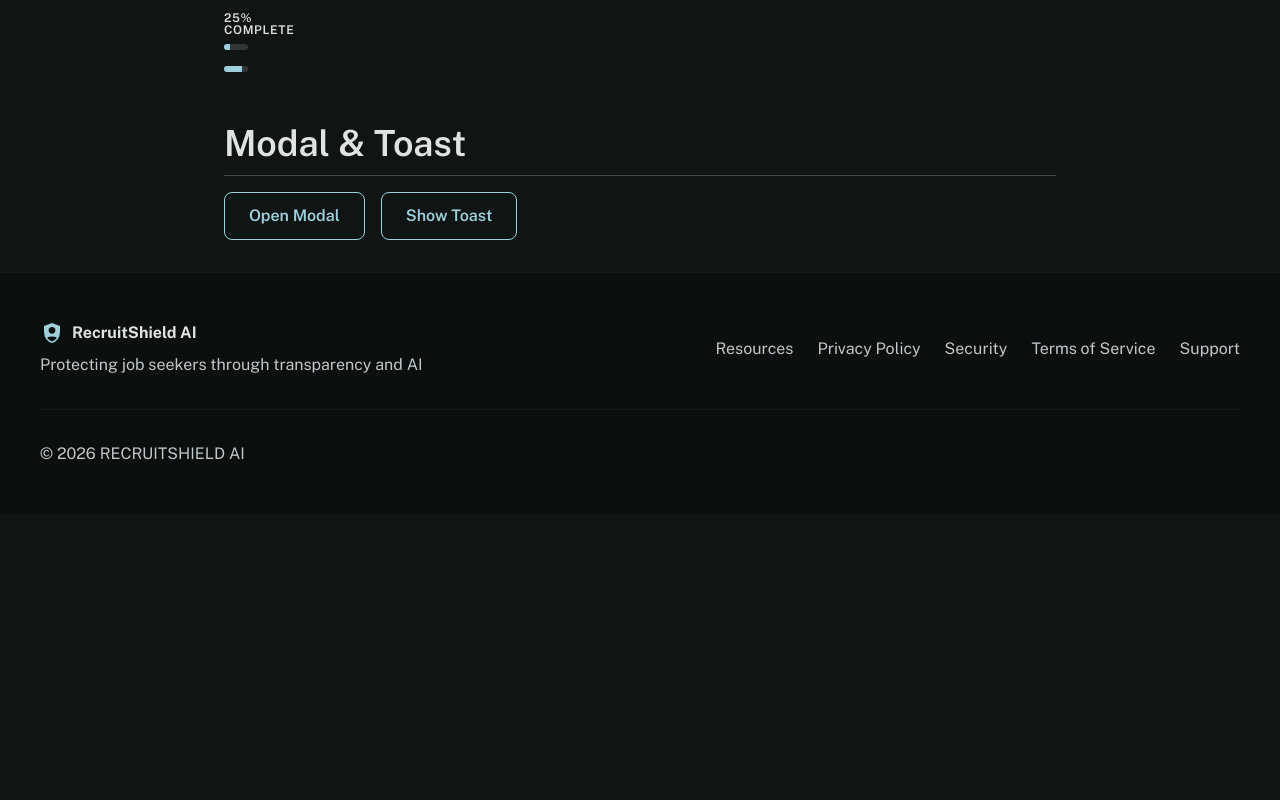
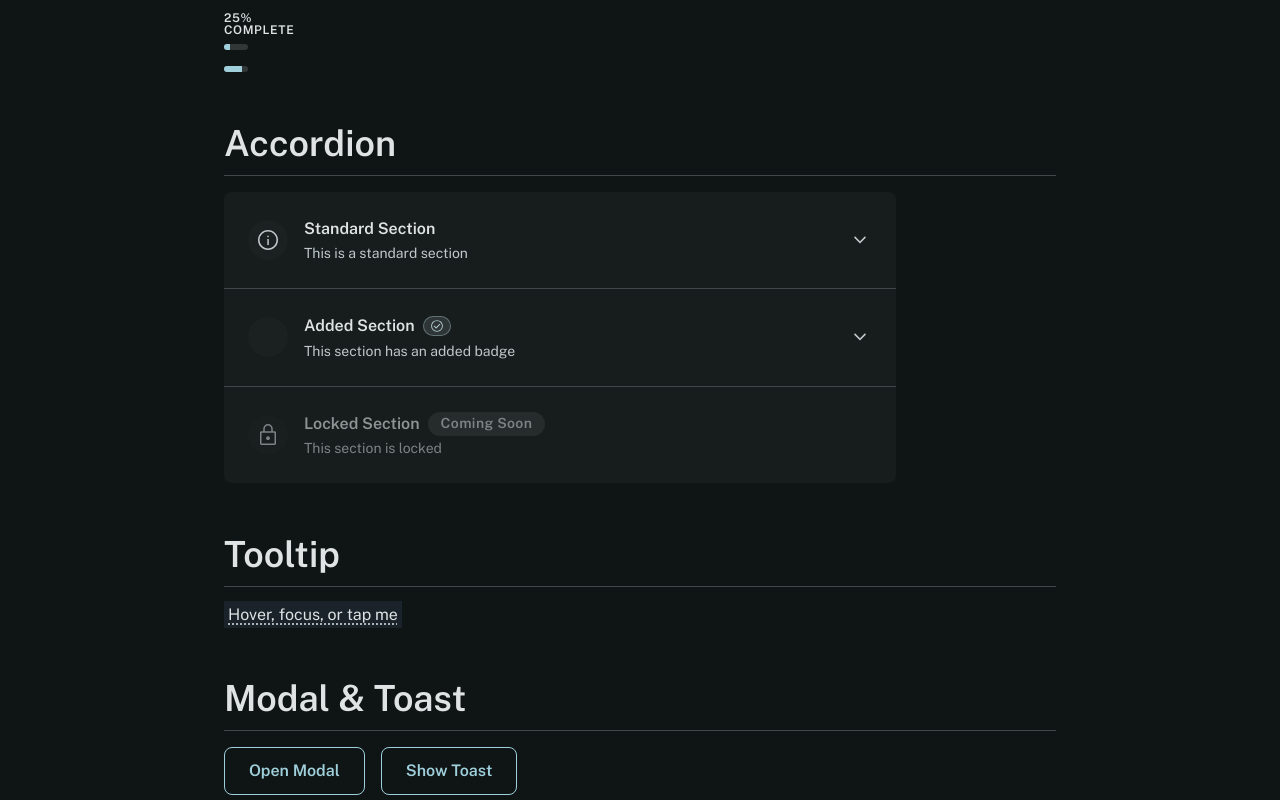
Before and after one commit to nihxl/RecruitShieldAI, a Next.js app in the folder apps/web/: page /sandbox in a window 1280 px wide. Shown: the part 1620-2420 px from the top of the page. Before the commit the page ends 2134 px from the top, so only its background shows below. Built offline with nearby package versions, Linux system fonts and the light colour scheme.

Commit message:
feat: complete Task 2.3 Accessible primitives (Radix wrappers)

```diff
--- a/apps/web/src/app/sandbox/page.tsx
+++ b/apps/web/src/app/sandbox/page.tsx
@@ -8,6 +8,8 @@ import { Chip } from '@/components/Chip';
 import { ProgressBar } from '@/components/ProgressBar';
 import { Modal } from '@/components/Modal';
 import { ToastProvider, useToast } from '@/components/Toast';
+import { Accordion, AccordionItem } from '@/components/Accordion';
+import { Tooltip } from '@/components/Tooltip';
 
 const SandboxContent = () => {
   const { showToast } = useToast();
@@ -72,6 +74,32 @@ const SandboxContent = () => {
       </section>
 
       <section className="flex flex-col gap-4">
+        <h2 className="text-h2-desktop font-semibold border-b border-outline-variant pb-2">Accordion</h2>
+        <div className="max-w-2xl flex flex-col bg-surface-container-low rounded-lg">
+          <Accordion type="single" collapsible>
+            <AccordionItem value="item-1" title="Standard Section" subtitle="This is a standard section" icon="info">
+              Content for standard section.
+            </AccordionItem>
+            <AccordionItem value="item-2" title="Added Section" subtitle="This section has an added badge" icon="person" variant="added">
+              Content for added section.
+            </AccordionItem>
+            <AccordionItem value="item-3" title="Locked Section" subtitle="This section is locked" icon="lock" variant="locked">
+              This shouldn&apos;t be visible.
+            </AccordionItem>
+          </Accordion>
+        </div>
+      </section>
+
+      <section className="flex flex-col gap-4">
+        <h2 className="text-h2-desktop font-semibold border-b border-outline-variant pb-2">Tooltip</h2>
+        <div className="flex gap-4">
+          <Tooltip content="This is a helpful tooltip message that explains something.">
+            <span className="underline decoration-dotted underline-offset-4 bg-tertiary-container/15 text-on-surface hover:bg-tertiary-container/30 transition-colors p-1">Hover, focus, or tap me</span>
+          </Tooltip>
+        </div>
+      </section>
+
+      <section className="flex flex-col gap-4">
         <h2 className="text-h2-desktop font-semibold border-b border-outline-variant pb-2">Modal & Toast</h2>
         <div className="flex gap-4">
           <Button variant="secondary" onClick={() => setModalOpen(true)}>Open Modal</Button>
--- /dev/null
+++ b/apps/web/src/components/Accordion.tsx
@@ -0,0 +1,80 @@
+'use client';
+import React from 'react';
+import * as AccordionPrimitive from '@radix-ui/react-accordion';
+import { Icon, IconName } from './Icon';
+import { Chip } from './Chip';
+
+export interface AccordionItemProps extends Omit<React.ComponentPropsWithoutRef<typeof AccordionPrimitive.Item>, 'value'> {
+  value: string;
+  title: string;
+  subtitle?: string;
+  icon?: IconName;
+  variant?: 'default' | 'locked' | 'added';
+  children?: React.ReactNode;
+}
+
+export const Accordion = AccordionPrimitive.Root;
+
+export const AccordionItem = React.forwardRef<HTMLDivElement, AccordionItemProps>(
+  ({ value, title, subtitle, icon, variant = 'default', children, className = '', ...props }, ref) => {
+    const isLocked = variant === 'locked';
+    const isAdded = variant === 'added';
+
+    return (
+      <AccordionPrimitive.Item
+        ref={ref}
+        value={value}
+        className={`border-b border-outline-variant last:border-none ${className}`}
+        {...props}
+      >
+        <AccordionPrimitive.Header className="flex">
+          <AccordionPrimitive.Trigger
+            className={`group flex flex-1 items-center gap-4 p-6 text-left transition-all [&[data-state=open]_.chevron]:rotate-180 [&[data-state=open]_.icon-well]:text-primary ${
+              isLocked ? 'opacity-60 pointer-events-none' : 'hover:bg-surface-container-low focus-visible:outline-none focus-visible:ring-2 focus-visible:ring-primary focus-visible:bg-surface-container-low'
+            }`}
+            disabled={isLocked}
+            aria-disabled={isLocked}
+          >
+            {icon && (
+              <div className="icon-well flex h-10 w-10 shrink-0 items-center justify-center rounded-full bg-surface-container text-on-surface-variant transition-colors">
+                <Icon name={isLocked ? 'lock' : icon} />
+              </div>
+            )}
+
+            <div className="flex flex-1 flex-col justify-center">
+              <div className="flex items-center gap-2">
+                <span className="text-body-md font-semibold text-on-surface">{title}</span>
+                {isAdded && (
+                  <div className="flex h-5 shrink-0 items-center justify-center rounded-full bg-secondary/15 px-1.5 text-secondary border border-secondary/40">
+                    <Icon name="check_circle" size={14} />
+                  </div>
+                )}
+                {isLocked && (
+                  <Chip variant="neutral" label="Coming Soon" className="h-6" />
+                )}
+              </div>
+              {subtitle && (
+                <span className="text-body-sm text-on-surface-variant mt-0.5">{subtitle}</span>
+              )}
+            </div>
+
+            {!isLocked && (
+              <div className="chevron text-on-surface-variant shrink-0 transition-transform duration-200">
+                <Icon name="expand_more" />
+              </div>
+            )}
+          </AccordionPrimitive.Trigger>
+        </AccordionPrimitive.Header>
+
+        {!isLocked && (
+          <AccordionPrimitive.Content className="overflow-hidden text-body-md text-on-surface data-[state=closed]:animate-accordion-up data-[state=open]:animate-accordion-down">
+            <div className="px-[88px] pb-6 pt-0">
+              {children}
+            </div>
+          </AccordionPrimitive.Content>
+        )}
+      </AccordionPrimitive.Item>
+    );
+  }
+);
+AccordionItem.displayName = 'AccordionItem';
--- a/apps/web/src/components/Modal.tsx
+++ b/apps/web/src/components/Modal.tsx
@@ -10,6 +10,7 @@ export interface ModalProps {
   description?: string;
   children: React.ReactNode;
   footer?: React.ReactNode;
+  variant?: 'default' | 'destructive-confirm';
 }
 
 export const Modal: React.FC<ModalProps> = ({
@@ -20,7 +21,10 @@ export const Modal: React.FC<ModalProps> = ({
   description,
   children,
   footer,
+  variant = 'default',
 }) => {
+  const isDestructive = variant === 'destructive-confirm';
+
   return (
     <Dialog.Root open={open} onOpenChange={onOpenChange}>
       {trigger && <Dialog.Trigger asChild>{trigger}</Dialog.Trigger>}
@@ -28,7 +32,7 @@ export const Modal: React.FC<ModalProps> = ({
         <Dialog.Overlay className="fixed inset-0 bg-black/60 z-40 animate-in fade-in motion-reduce:animate-none" />
         <Dialog.Content className="fixed left-[50%] top-[50%] translate-x-[-50%] translate-y-[-50%] w-full max-w-lg bg-surface-container-low rounded-[var(--radius-card)] shadow-[var(--shadow-level-2)] p-6 z-50 animate-in fade-in zoom-in-95 motion-reduce:animate-none focus:outline-none max-h-[85vh] overflow-y-auto">
           <div className="flex items-center justify-between mb-4">
-            <Dialog.Title className="text-h3-desktop font-semibold text-on-surface">
+            <Dialog.Title className={`text-h3-desktop font-semibold ${isDestructive ? 'text-error' : 'text-on-surface'}`}>
               {title}
             </Dialog.Title>
             <Dialog.Close asChild>
--- /dev/null
+++ b/apps/web/src/components/Tooltip.tsx
@@ -0,0 +1,46 @@
+'use client';
+import * as React from 'react';
+import * as TooltipPrimitive from '@radix-ui/react-tooltip';
+
+interface TooltipProps extends TooltipPrimitive.TooltipProps {
+  content: React.ReactNode;
+  children: React.ReactNode;
+}
+
+export function Tooltip({ children, content, ...props }: TooltipProps) {
+  const [open, setOpen] = React.useState(false);
+
+  return (
+    <TooltipPrimitive.Provider>
+      <TooltipPrimitive.Root
+        open={open}
+        onOpenChange={setOpen}
+        delayDuration={200}
+        {...props}
+      >
+        <TooltipPrimitive.Trigger asChild>
+          <span
+            tabIndex={0}
+            onClick={() => setOpen(true)}
+            onTouchStart={() => setOpen(true)}
+            className="cursor-pointer inline-block"
+          >
+            {children}
+          </span>
+        </TooltipPrimitive.Trigger>
+        <TooltipPrimitive.Portal>
+          <TooltipPrimitive.Content
+            className="z-50 overflow-hidden rounded-md px-3 py-1.5 text-[14px] bg-tertiary-container text-on-tertiary-container animate-in fade-in-0 zoom-in-95 data-[state=closed]:animate-out data-[state=closed]:fade-out-0 data-[state=closed]:zoom-out-95 data-[side=bottom]:slide-in-from-top-2 data-[side=left]:slide-in-from-right-2 data-[side=right]:slide-in-from-left-2 data-[side=top]:slide-in-from-bottom-2"
+            sideOffset={4}
+            collisionPadding={8}
+            onEscapeKeyDown={() => setOpen(false)}
+            onPointerDownOutside={() => setOpen(false)}
+          >
+            {content}
+            <TooltipPrimitive.Arrow className="fill-tertiary-container" />
+          </TooltipPrimitive.Content>
+        </TooltipPrimitive.Portal>
+      </TooltipPrimitive.Root>
+    </TooltipPrimitive.Provider>
+  );
+}
--- a/apps/web/src/styles/theme.css
+++ b/apps/web/src/styles/theme.css
@@ -119,6 +119,19 @@
   --spacing-margin-mobile: 16px;
   --spacing-margin-desktop: 40px;
   --spacing-container-max: 1280px;
+
+  /* Animations */
+  --animate-accordion-down: accordion-down 0.2s ease-out;
+  --animate-accordion-up: accordion-up 0.2s ease-out;
+
+  @keyframes accordion-down {
+    from { height: 0; }
+    to { height: var(--radix-accordion-content-height); }
+  }
+  @keyframes accordion-up {
+    from { height: var(--radix-accordion-content-height); }
+    to { height: 0; }
+  }
 }
 
 /* Placeholder Print Colors */
```
Also changed, not shown: 3 other files (tests, documents, lock files or other folders).
